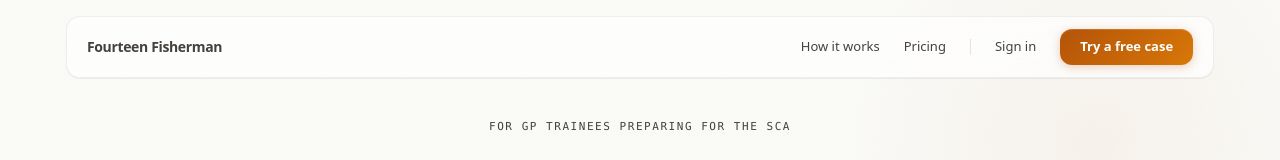
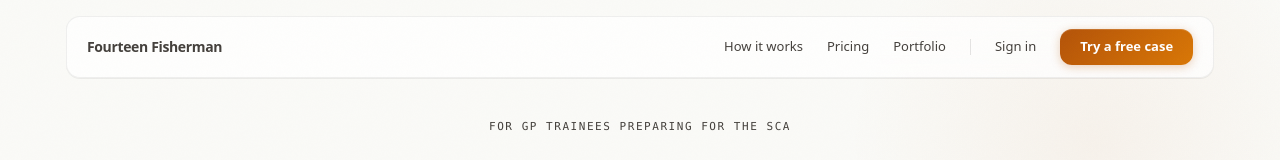
Before and after one commit to nabilkhan99/CaseForgeFrontend, a Next.js app: page / in a window 1280 px wide. Shown: the top 160 px of the page. Built offline with nearby package versions, Linux system fonts and the light colour scheme; no server answers.

Commit message:
feat: add Portfolio link to landing page nav

```diff
--- a/components/landing/LandingNavbar.tsx
+++ b/components/landing/LandingNavbar.tsx
@@ -53,6 +53,12 @@ export default function LandingNavbar({ user }: LandingNavbarProps) {
             className="text-[13px] text-body hover:text-heading transition-colors duration-150"
           >
             Pricing
+          </Link>
+          <Link
+            href="/cases"
+            className="text-[13px] text-body hover:text-heading transition-colors duration-150"
+          >
+            Portfolio
           </Link>
           <div className="w-px h-4 bg-black/10" />
           {user ? (
@@ -135,6 +141,13 @@ export default function LandingNavbar({ user }: LandingNavbarProps) {
             >
               Pricing
             </Link>
+            <Link
+              href="/cases"
+              onClick={() => setMobileOpen(false)}
+              className="px-3 py-2.5 rounded-xl text-[14px] text-body hover:text-heading hover:bg-black/[0.03] transition-all duration-150"
+            >
+              Portfolio
+            </Link>
             <div className="my-1 border-t border-black/[0.06]" />
             {user ? (
               <Link href="/dashboard" onClick={() => setMobileOpen(false)}>
```
